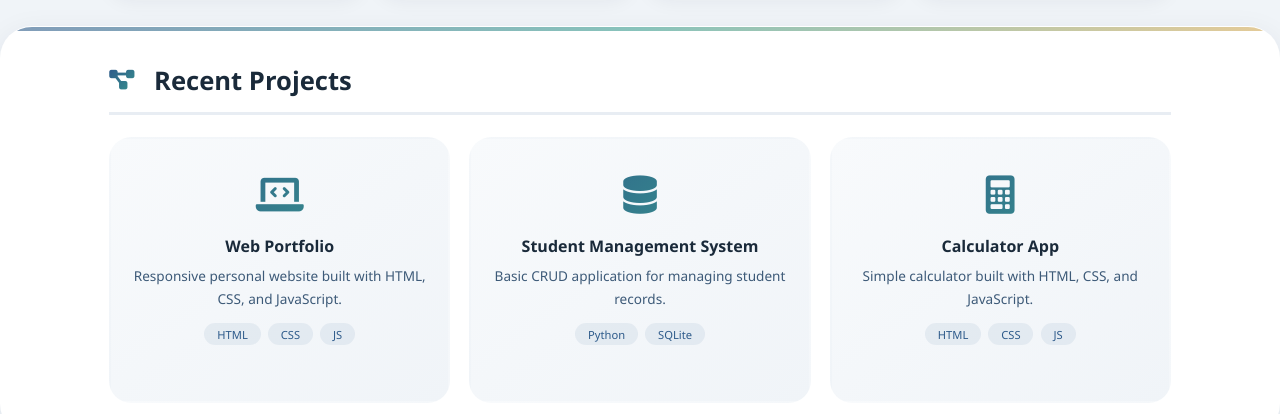
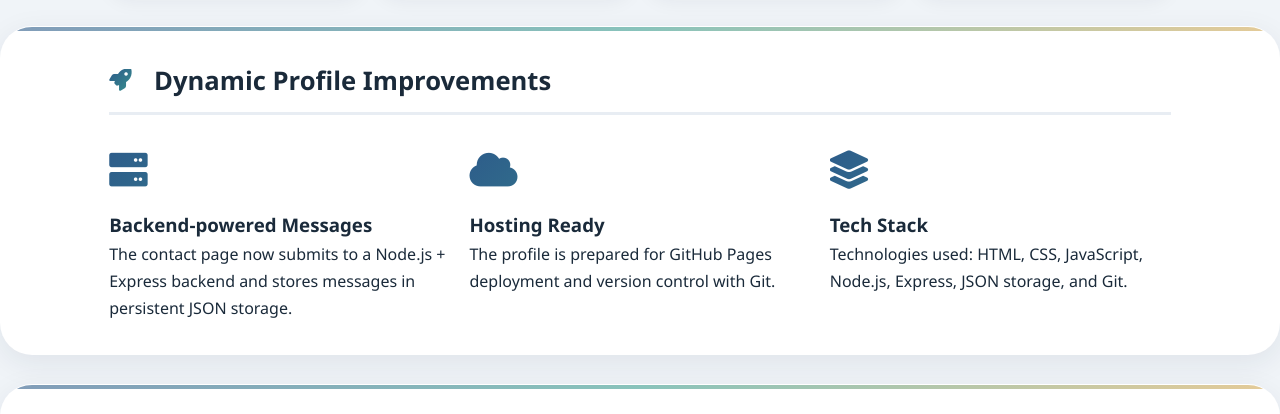
Before and after one commit to monicaamer10/PersonalProfile_MonicaAmer, a website: page index.html in a window 1280 px wide. Shown: the part 770-1184 px from the top of the page. Drawn offline with Linux system fonts and the light colour scheme.

Commit message:
Add dynamic profile improvements and tech stack section

```diff
--- a/index.html
+++ b/index.html
@@ -72,6 +72,30 @@
     </div>
   </section>
 
+  <!-- ====== DYNAMIC PROFILE HIGHLIGHTS ====== -->
+  <section class="section-card">
+    <div class="container">
+      <h2 class="section-title"><i class="fas fa-rocket"></i> Dynamic Profile Improvements</h2>
+      <div class="project-grid">
+        <div class="project-card-feature">
+          <div class="project-icon"><i class="fas fa-server"></i></div>
+          <h3>Backend-powered Messages</h3>
+          <p>The contact page now submits to a Node.js + Express backend and stores messages in persistent JSON storage.</p>
+        </div>
+        <div class="project-card-feature">
+          <div class="project-icon"><i class="fas fa-cloud"></i></div>
+          <h3>Hosting Ready</h3>
+          <p>The profile is prepared for GitHub Pages deployment and version control with Git.</p>
+        </div>
+        <div class="project-card-feature">
+          <div class="project-icon"><i class="fas fa-layer-group"></i></div>
+          <h3>Tech Stack</h3>
+          <p>Technologies used: HTML, CSS, JavaScript, Node.js, Express, JSON storage, and Git.</p>
+        </div>
+      </div>
+    </div>
+  </section>
+
   <!-- ====== RECENT PROJECTS PREVIEW ====== -->
   <section class="section-card">
     <div class="container">
```
Also changed, not shown: README.md.
